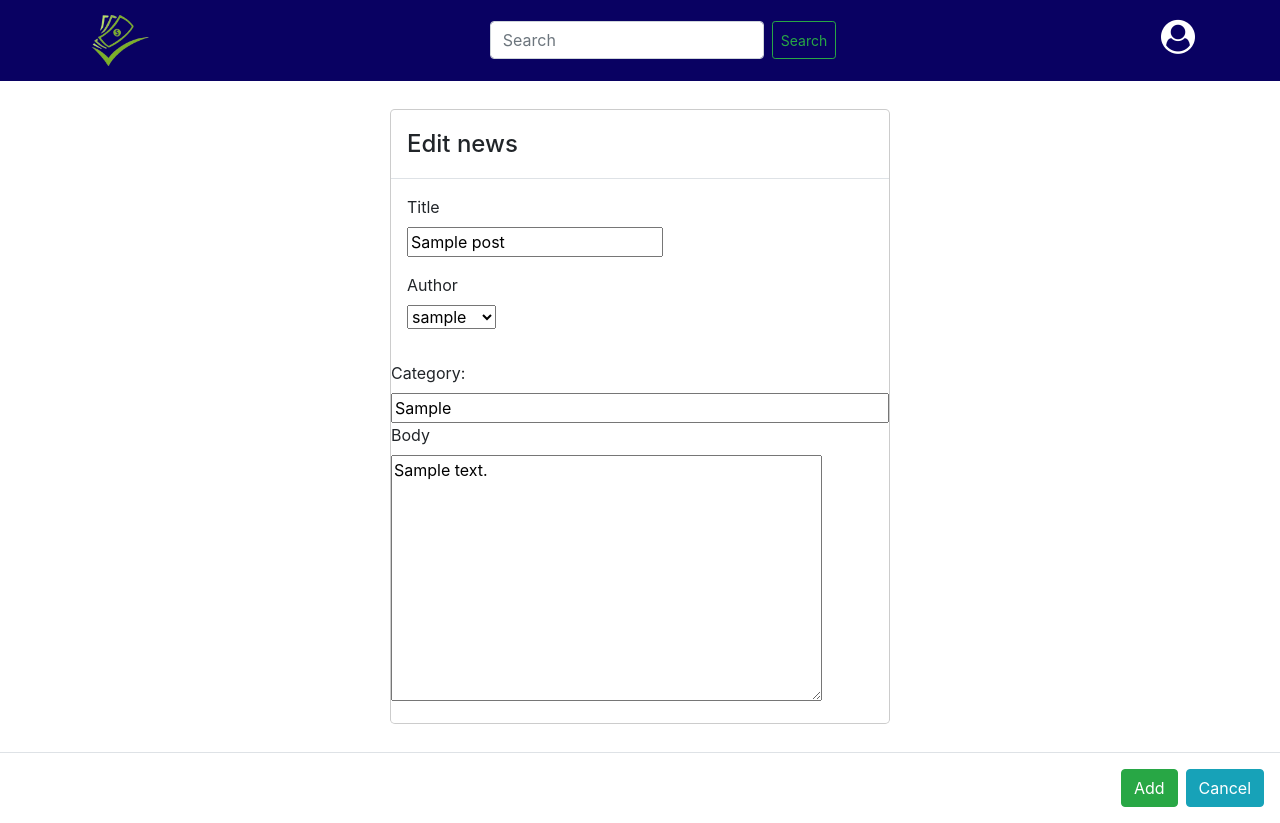
After one commit to 0xrpj/tax-calculation-and-online-news-portal, a Django app: page /article/1/update in a window 1280 px wide. The commit adds this page. Run offline with Django 3.2, Linux system fonts and the light colour scheme; tables that the repository leaves empty hold one stand-in row (values such as "Sample post"); some libraries are stand-ins or nearby versions.

Commit message:
Added update page

```diff
--- /dev/null
+++ b/Backend/login/loginapp/templates/loginapp/Html file/Edit.html
@@ -0,0 +1,108 @@
+{% load static %}
+<!DOCTYPE html>
+<html>
+    <head>
+        <title>Tax Management System</title>
+        <link
+          rel="stylesheet"
+          type="text/css"
+          href="
+          {% static 'css/Dashboard.css' %}"
+        />
+        <!-- Latest compiled and minified CSS -->
+        <link
+          rel="stylesheet"
+          href="https://maxcdn.bootstrapcdn.com/bootstrap/4.5.2/css/bootstrap.min.css"
+        />
+
+        <!-- jQuery library -->
+        <script src="https://ajax.googleapis.com/ajax/libs/jquery/3.5.1/jquery.min.js"></script>
+
+        <!-- Popper JS -->
+        <script src="https://cdnjs.cloudflare.com/ajax/libs/popper.js/1.16.0/umd/popper.min.js"></script>
+
+        <!-- Latest compiled JavaScript -->
+        <script src="https://maxcdn.bootstrapcdn.com/bootstrap/4.5.2/js/bootstrap.min.js"></script>
+
+        <link rel="stylesheet" href="https://cdnjs.cloudflare.com/ajax/libs/font-awesome/4.7.0/css/font-awesome.min.css">
+        <meta name="viewport" content="width=device-width, initial-scale=1" />
+
+        <link
+          href="https://fonts.googleapis.com/css2?family=Poppins&display=swap"
+          rel="stylesheet"
+        />
+    </head>
+    <body>
+            <nav class="navbar navbar-expand-md navbar-dark navigation">
+              <div class="container">
+                <div>
+                <a href="../index.html" class="navbar-brand text-warning font-weight-bold">
+                  <img class ="navbar-logo" src = "../images/logo1.png">
+                </a>
+                </div>
+                <form class="d-flex">
+                  <input class="form-control" type="search" placeholder="Search" aria-label="Search">
+                  <button class="btn btn-outline-success btn-sm ml-2" type="submit">Search</button>
+                </form>
+                <div style="margin-bottom:5px">
+                  <!--logout -->
+                  <i class="fa fa-user-circle" style="color: white; font-size: 34px;"></i>
+                </div>
+              </div>
+            </nav>
+            <form method="POST">
+              {% csrf_token %}
+            <div class="modal-dialog">
+                <!-- Modal content-->
+                <div class="modal-content">
+                  <div class="modal-header">
+                    <h4 class="modal-title">Edit news</h4>
+                  </div>
+                  <div class="modal-body">
+                    <div class="mb-3">
+                      <label for="exampleFormControlInput1" class="form-label">Title</label>
+                      <!-- <input type="title" class="form-control" id="exampleFormControlInput1" placeholder="Title"> -->
+                      <div
+                      id="exampleFormControlInput1"
+                    >{{form.title}}</div>
+                    </div>
+                     <div class="mb-3">
+                      <label for="exampleFormControlInput1" class="form-label">Author</label>
+                      <!-- <input type="author" class="form-control" id="exampleFormControlInput1" placeholder="Author"> -->
+                      <div
+                      id="exampleFormControlInput1"
+                      >{{form.auth}}</div>
+                  </div>
+                    </div>
+                    <label for="sel1">Category:</label>
+                    <!-- <select class="form-control" id="sel1">
+                      <option>Politics</option>
+                      <option>Sports</option>
+                      <option>Business</option>
+                      <option>Entertainment</option>
+                    </select> -->
+                    {{form.category}}
+                    <div class="mb-3">
+                      <label for="exampleFormControlTextarea1" class="form-label">Body</label>
+                      <!-- <textarea class="form-control" id="exampleFormControlTextarea1" rows="3"></textarea> -->
+                      <div
+                      id="exampleFormControlTextarea1"
+                      >{{form.body}}</div>
+                    </div>
+                    </div>
+                  </div>
+            </form>
+                  <div class="modal-footer">
+                               <button
+
+                    class="btn btn-success"
+                  >
+                    Add
+                  </button>
+                    <button type="button" class="btn btn-info">Cancel</button>
+                  </div>
+                </div>
+
+              </div>
+    </body>
+</html>
--- a/Backend/login/loginapp/urls.py
+++ b/Backend/login/loginapp/urls.py
@@ -10,6 +10,6 @@ urlpatterns = [
     path('home/', views.homePage, name="home"),
     path('blog/', Blog.as_view(), name="Blog"),
     path('article/<int:pk>', Detail_Article_View.as_view(), name="article-detail"),
-    path('article/edit/<int:pk>',UpdatePostView.as_view(), name="update_post"),
+    path('article/<int:pk>/update',UpdatePostView.as_view(), name="update_post"),
     path('dashboard/', AddPostView.as_view(), name='dashboard')
 ]
--- a/Backend/login/loginapp/views.py
+++ b/Backend/login/loginapp/views.py
@@ -76,6 +76,5 @@ class AddPostView(CreateView, ListView):
 
 class UpdatePostView(UpdateView):
     model = Post
-    form_class = EditForm
-    template_name = 'loginapp/Html file/Dashboard.html'
+    template_name = 'loginapp/Html file/edit.html'
     fields = ['title','auth' ,'body','category']
```
Also changed, not shown: Backend/login/loginapp/templates/loginapp/Html file/Dashboard.html (+7 -3 lines).
